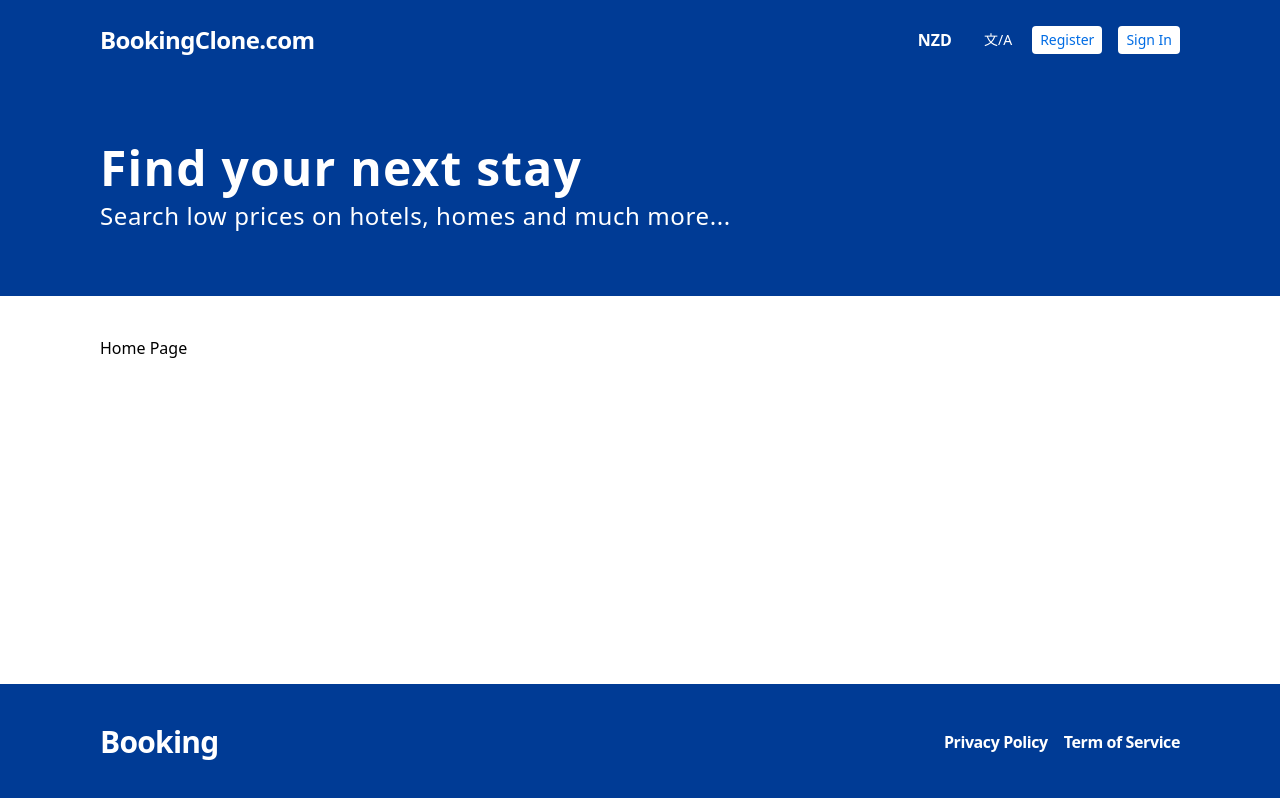
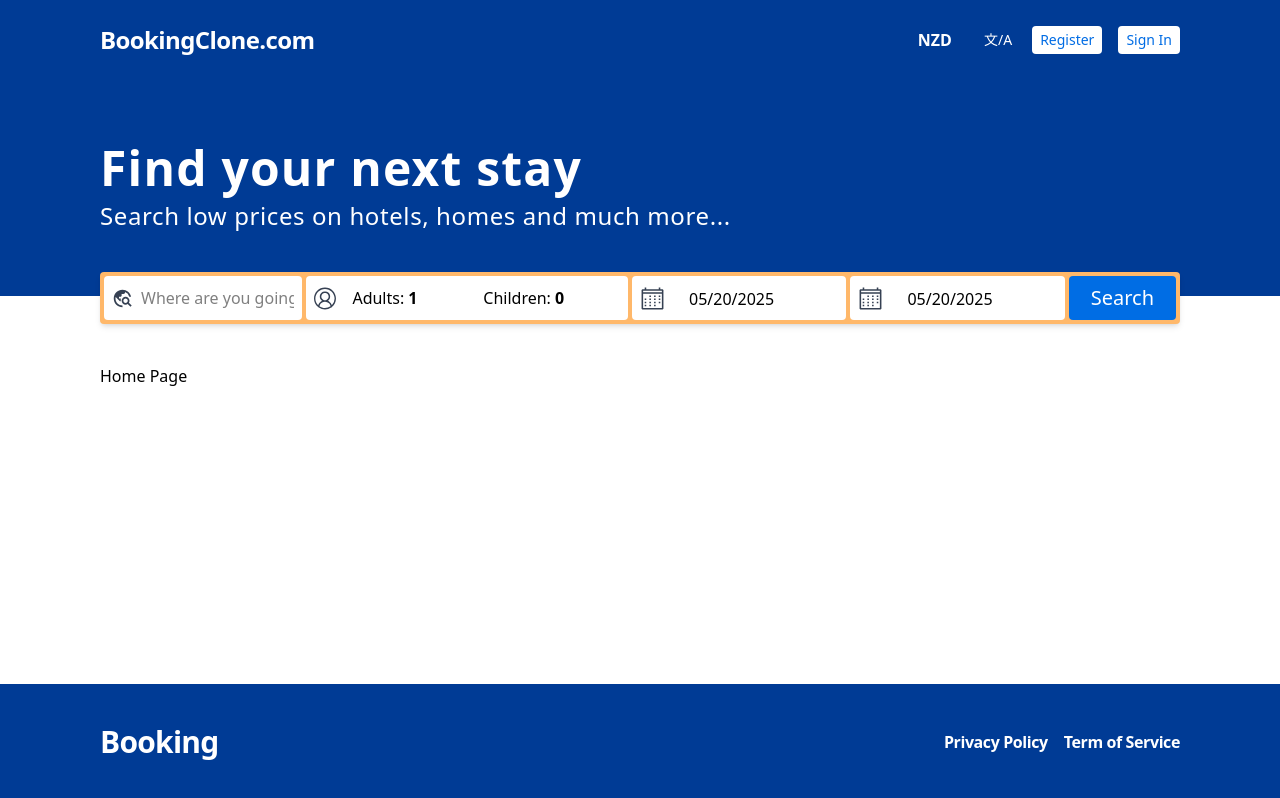
Before and after one commit to Ella0110/booking-clone-app-mern, a React (Vite) app in the folder frontend/: page / in a window 1280 px wide. Built offline with nearby package versions, Linux system fonts and the light colour scheme; no server answers.

Commit message:
add Search bar to layout

```diff
--- a/frontend/src/layout/layout.tsx
+++ b/frontend/src/layout/layout.tsx
@@ -1,6 +1,7 @@
 import Footer from "../components/Footer";
 import Header from "../components/Header";
 import Hero from "../components/Hero";
+import SearchBar from "../components/SearchBar";
 
 interface Props {
     children: React.ReactNode;
@@ -11,6 +12,9 @@ const Layout = ({ children }: Props) => {
         <div className="flex flex-col min-h-screen">
             <Header />
             <Hero />
+            <div className="container mx-auto">
+                <SearchBar />
+            </div>
             <div className="container mx-auto py-10 flex-1">{children}</div>
             <Footer />
         </div>
```
